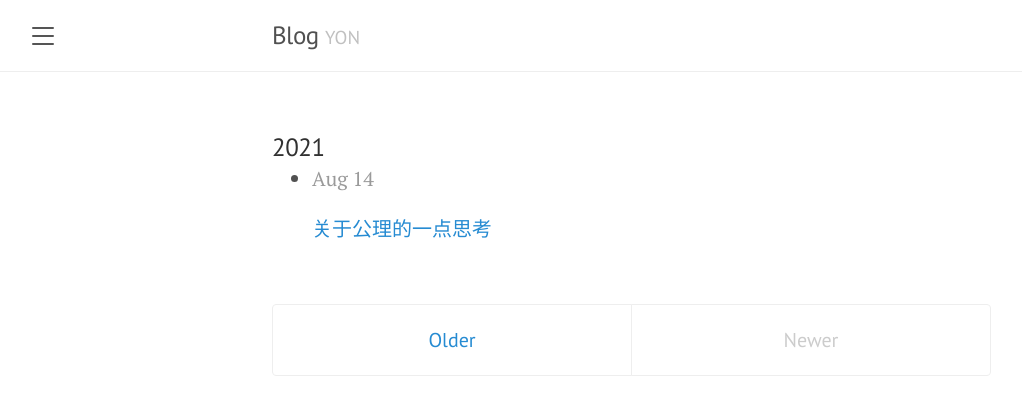
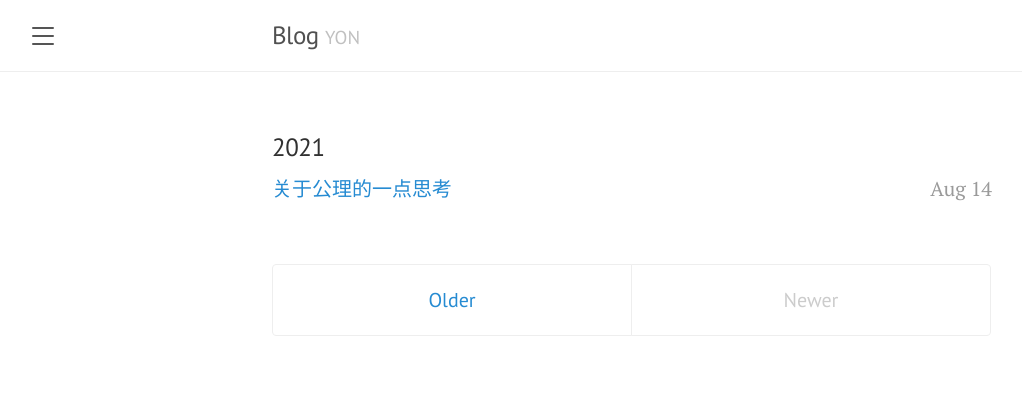
Before and after one commit to yoncise/yoncise.github.io, a Jekyll site: the page built from logs/2021.html, in a window 1280 px wide. Shown: the top 415 px of the page, without its empty margins (8-1030 px from the left). Built offline with Jekyll 4.4.1, drawn with Linux system fonts in a browser that asks for light colours.

Commit message:
logs style

```diff
--- a/public/css/lanyon.css
+++ b/public/css/lanyon.css
@@ -556,3 +556,14 @@ a.pagination-item:hover {
 .layout-reverse.sidebar-overlay #sidebar-checkbox:checked ~ .sidebar {
   box-shadow: -.25rem 0 .5rem rgba(0,0,0,.1);
 }
+
+/* for logs */
+.logs ul {
+  list-style: none;
+  padding: 0;
+}
+
+.logs .post-date {
+  float: right;
+  margin: 0;
+}
```
